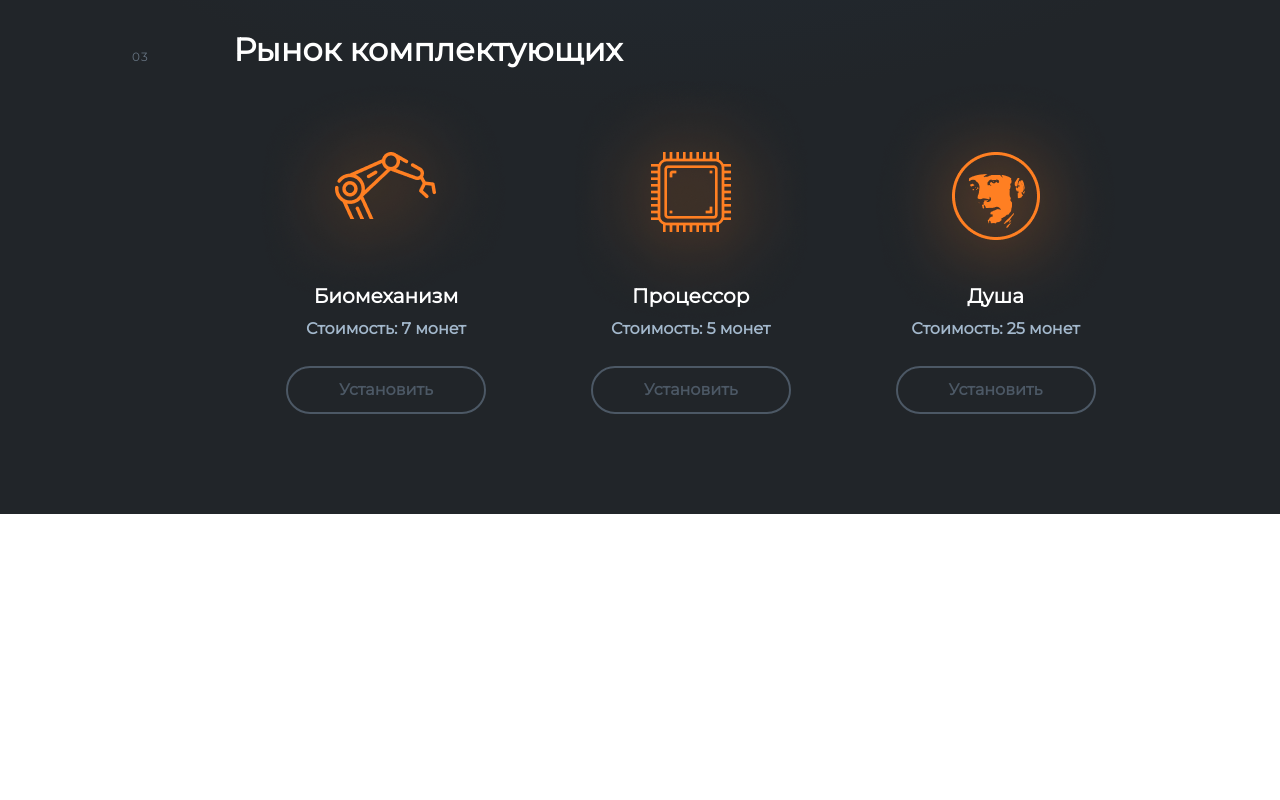
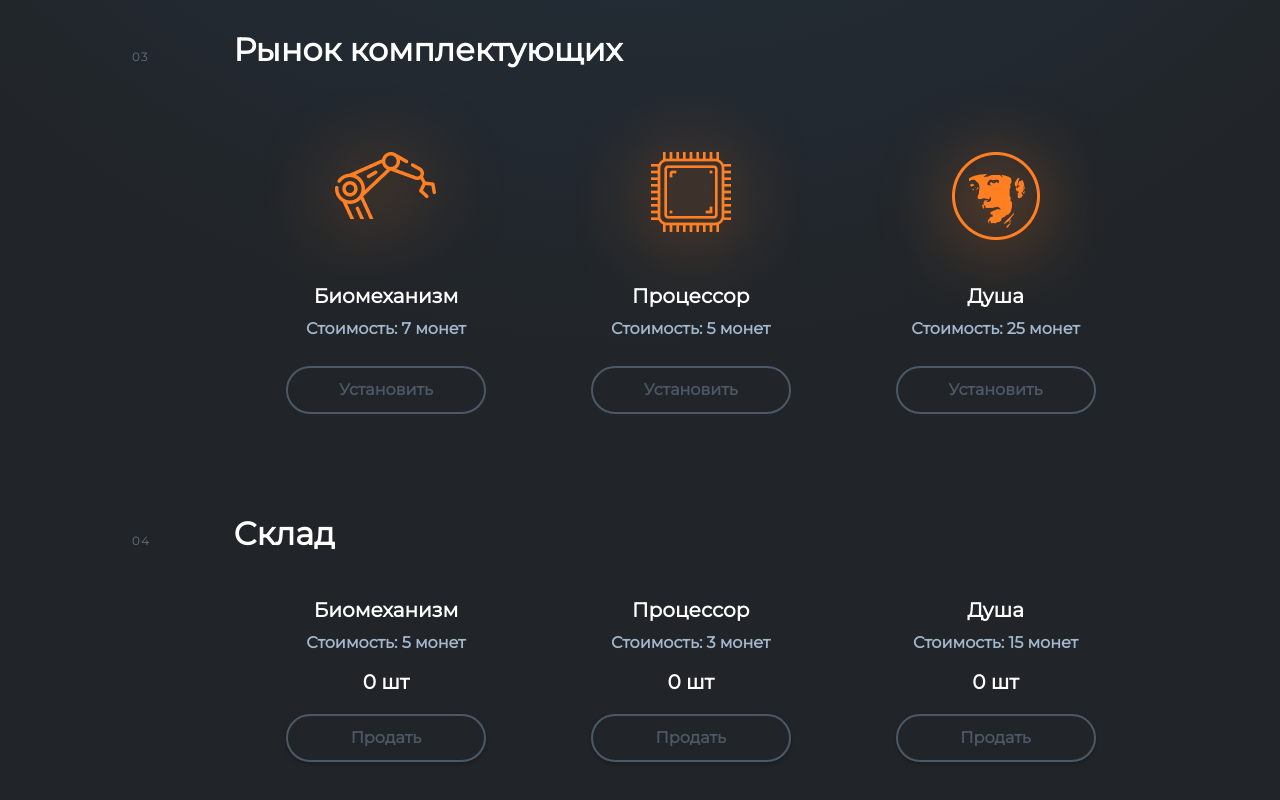
Before and after one commit to rpn42rus/Robot-factory, a Vue app: page / in a window 1280 px wide. Shown: the part 869-1669 px from the top of the page. Before the commit the page ends 1383 px from the top, so only its background shows below. Built offline with nearby package versions, Linux system fonts and the light colour scheme.

Commit message:
реализация четвертой секции
- добавил разметку, стили и методы
- реализовано вычисление количества монет при продаже детали

```diff
--- a/src/components/sections/FourthSection.vue
+++ b/src/components/sections/FourthSection.vue
@@ -1,13 +1,205 @@
 <template>
-  <div class="fourth__section"></div>
+  <div class="fourth-section">
+    <!-- Левая часть секции с её порядковым номером -->
+    <div class="number__section">
+      <div class="number">04</div>
+    </div>
+    <!-- Контент секции -->
+    <div class="content__section">
+      <!-- Заголовок -->
+      <div class="title">Склад</div>
+      <!-- Обертка -->
+      <div class="store__wrapper">
+        <div class="store">
+          <div class="store__title">{{biomechanism.title}}</div>
+          <div class="store__cost">Стоимость: {{biomechanism.costSale}} монет</div>
+          <div class="store__count">{{biomechanism.quantityInStock}} шт</div>
+          <div
+            class="store__button"
+            :class="{'disabled__button': biomechanism.quantityInStock < 1}"
+            v-on:click="saleComponent(biomechanism)"
+          >Продать</div>
+        </div>
+        <div class="store">
+          <div class="store__title">{{CPU.title}}</div>
+          <div class="store__cost">Стоимость: {{CPU.costSale}} монет</div>
+          <div class="store__count">{{CPU.quantityInStock}} шт</div>
+          <div
+            class="store__button"
+            :class="{'disabled__button': CPU.quantityInStock < 1}"
+            v-on:click="saleComponent(CPU)"
+          >Продать</div>
+        </div>
+        <div class="store">
+          <div class="store__title">{{soul.title}}</div>
+          <div class="store__cost">Стоимость: {{soul.costSale}} монет</div>
+          <div class="store__count">{{soul.quantityInStock}} шт</div>
+          <div
+            class="store__button"
+            :class="{'disabled__button': soul.quantityInStock < 1}"
+            @click="saleComponent(soul)"
+          >Продать</div>
+        </div>
+      </div>
+    </div>
+  </div>
 </template>
 
 <script>
 export default {
   name: "FourthSection",
-  components: {}
+
+  computed: {
+    /**
+     * Свойство для получения и установки количества монет
+     */
+    currentNumberCoins: {
+      get() {
+        return this.$store.getters.CURRENT_NUMBER_COINS; // получение lastOpenedRoomId из локального хранилища
+      },
+      set(numberCoins) {
+        this.$store.dispatch("setNumberCoins", numberCoins); // вызов action из локального хранилища для записи в lastOpenedRoomId значение roomId
+      }
+    },
+
+    /**
+     * Свойство для получения и установки новых значений в объекте биомеханизма
+     */
+    biomechanism: {
+      get() {
+        return this.$store.getters.BIOMECHANISM; // получение объекта
+      },
+      set(biomechanismInfo) {
+        this.$store.dispatch("setInfoBiomechanism", biomechanismInfo); // вызов action из локального хранилища для записи в объект новых значений
+      }
+    },
+
+    /**
+     * Свойство для получения и установки новых значений в объекте биомеханизма
+     */
+    CPU: {
+      get() {
+        return this.$store.getters.CPU; // получение объекта
+      },
+      set(CPUInfo) {
+        this.$store.dispatch("setInfoBiomechanism", CPUInfo); // вызов action из локального хранилища для записи в объект новых значений
+      }
+    },
+
+    /**
+     * Свойство для получения и установки новых значений в объекте биомеханизма
+     */
+    soul: {
+      get() {
+        return this.$store.getters.SOUL; // получение объекта
+      },
+      set(soulInfo) {
+        this.$store.dispatch("setInfoBiomechanism", soulInfo); // вызов action из локального хранилища для записи в объект новых значений
+      }
+    }
+  },
+
+  methods: {
+    /**
+     * Метод продажи компонента робота
+     */
+    saleComponent(nameComponent) {
+      if (nameComponent.quantityInStock > 0) {
+        // прибавляем к текущему значению цену продажи
+        this.currentNumberCoins =
+          Number(this.currentNumberCoins) + Number(nameComponent.costSale);
+        // уменьшаем количество на складе
+        nameComponent.quantityInStock--;
+      }
+    }
+  }
 };
 </script>
 
 <style lang="scss" scoped>
+.fourth-section {
+  display: flex;
+  margin-bottom: 100px;
+  .number__section {
+    flex: 0 0 10%;
+    padding-top: 15px;
+    .number {
+      font-weight: 500;
+      font-size: 12px;
+      letter-spacing: 0.1em;
+      text-transform: uppercase;
+      color: #667380;
+    }
+  }
+
+  .content__section {
+    flex: 0 0 90%;
+    .title {
+      font-size: 32px;
+      line-height: 40px;
+      color: #ffffff;
+      margin-bottom: 40px;
+    }
+
+    .store__wrapper {
+      display: flex;
+      .store {
+        display: flex;
+        flex-direction: column;
+        align-items: center;
+        flex: 0 0 33.333%;
+        .store__title {
+          font-size: 20px;
+          line-height: 32px;
+          text-align: center;
+          color: #ffffff;
+          margin-bottom: 5px;
+        }
+        .store__cost {
+          font-size: 16px;
+          line-height: 24px;
+          text-align: center;
+          color: #a3b8cc;
+          margin-bottom: 15px;
+        }
+        .store__count {
+          font-size: 20px;
+          line-height: 24px;
+          margin-bottom: 20px;
+          color: #ffffff;
+        }
+        .store__button {
+          display: flex;
+          justify-content: center;
+          align-items: center;
+          font-size: 16px;
+          line-height: 24px;
+          text-align: center;
+          color: #7cdaf9;
+          width: 200px;
+          height: 48px;
+          border-radius: 60px;
+          border: 2px solid #7cdaf9;
+          box-shadow: 0px 2px 4px rgba(0, 0, 0, 0.25);
+          user-select: none;
+          &:hover {
+            cursor: pointer;
+            color: #212529;
+            background: linear-gradient(180deg, #7cdaf9 0%, #7cdaf9 100%);
+          }
+        }
+        .disabled__button {
+          border: 2px solid #4c5865;
+          border-radius: 60px;
+          color: #4c5865;
+          &:hover {
+            cursor: not-allowed;
+            color: #4c5865;
+            background: transparent;
+          }
+        }
+      }
+    }
+  }
+}
 </style>
--- a/src/views/Home.vue
+++ b/src/views/Home.vue
@@ -5,6 +5,7 @@
       <FirstSection />
       <SecondSection />
       <ThirdSection />
+      <FourthSection />
 
       <ModalWindow v-if="activeModal === 'warning'" />
     </div>
@@ -17,6 +18,7 @@ import ModalWindow from "@/components/baseComponents/ModalWindow.vue";
 import FirstSection from "@/components/sections/FirstSection.vue";
 import SecondSection from "@/components/sections/SecondSection.vue";
 import ThirdSection from "@/components/sections/ThirdSection.vue";
+import FourthSection from "@/components/sections/FourthSection.vue";
 
 export default {
   name: "Home",
@@ -25,6 +27,7 @@ export default {
     FirstSection,
     SecondSection,
     ThirdSection,
+    FourthSection,
     ModalWindow
   },
 
```
